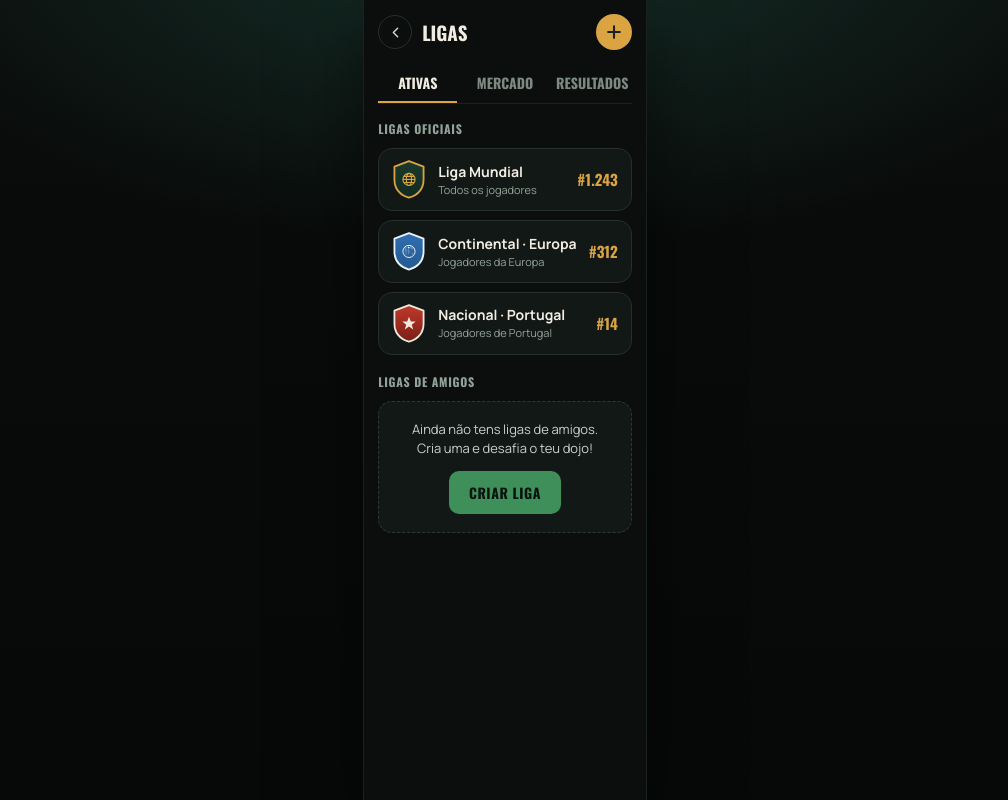
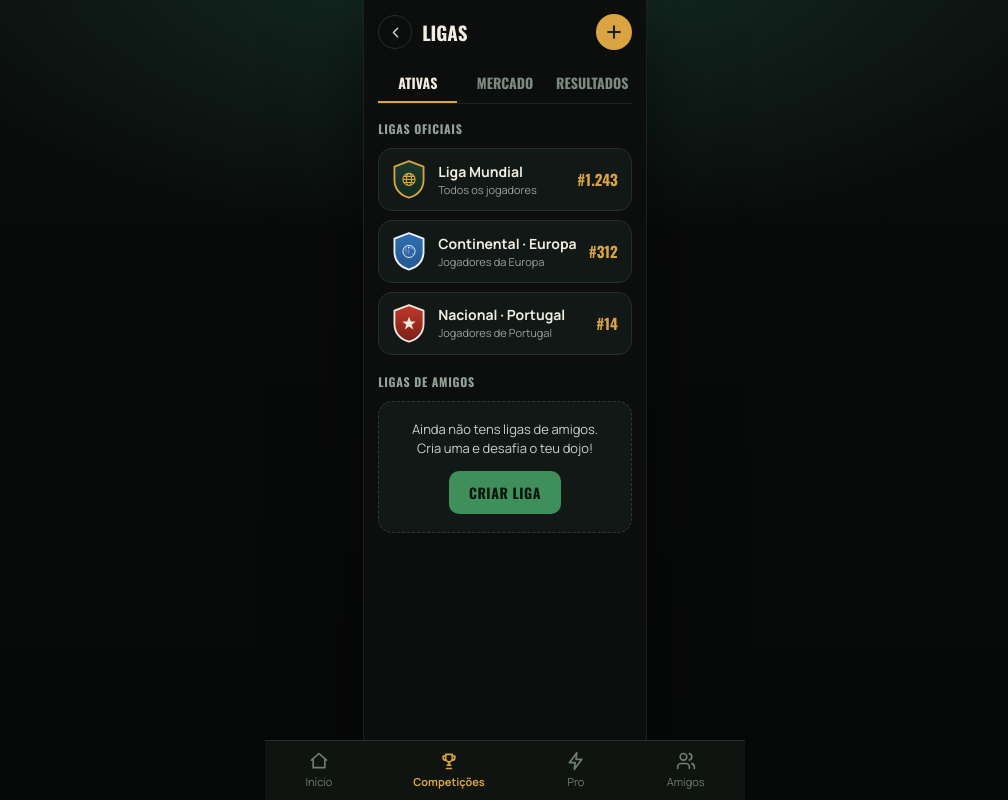
Before and after one commit to KainanPires/ippon-league, a Next.js app: page /ligas in a window 1280 px wide. Shown: the whole page, without its empty margins (135-1143 px from the left). Built offline with nearby package versions, Linux system fonts and the light colour scheme.

Commit message:
Adjust padding and add navigation bar to page

```diff
--- a/app/ligas/page.tsx
+++ b/app/ligas/page.tsx
@@ -34,7 +34,7 @@ export default function Ligas() {
 
   return (
     <main style={{ minHeight: "100vh", background: "#0c0e0d", color: "#f1ede2", fontFamily: FB }}>
-      <div style={{ maxWidth: 460, margin: "0 auto", padding: "14px 14px 40px" }}>
+      <div style={{ maxWidth: 460, margin: "0 auto", padding: "14px 14px 84px" }}>
         <header style={{ display: "flex", alignItems: "center", justifyContent: "space-between", marginBottom: 14 }}>
           <div style={{ display: "flex", alignItems: "center", gap: 10 }}>
             <a href="/inicio" aria-label="Voltar" style={{ width: 34, height: 34, borderRadius: "50%", border: "1px solid #243029", display: "flex", alignItems: "center", justifyContent: "center", color: "#cfd8d2", textDecoration: "none" }}>
@@ -97,8 +97,33 @@ export default function Ligas() {
           </div>
         )}
       </div>
+
+      <nav style={{ position: "fixed", left: 0, right: 0, bottom: 0, height: 60, background: "#0f1411", borderTop: "1px solid #243029", display: "flex", alignItems: "center", justifyContent: "space-around", zIndex: 50 }}>
+        <NavTab label="Início" href="/inicio" icon={<HomeIcon />} />
+        <NavTab label="Competições" href="/ligas" icon={<TrophyIcon />} active />
+        <NavTab label="Pro" icon={<BoltIcon />} />
+        <NavTab label="Amigos" icon={<FriendsIcon />} />
+      </nav>
     </main>
   );
+}
+
+function NavTab({ label, icon, href, active }: { label: string; icon: React.ReactNode; href?: string; active?: boolean }) {
+  const style: React.CSSProperties = { display: "flex", flexDirection: "column", alignItems: "center", gap: 3, color: active ? GOLD : "#6f7d76", textDecoration: "none" };
+  const inner = <>{icon}<span style={{ fontSize: 11, fontWeight: active ? 700 : 400 }}>{label}</span></>;
+  return href ? <a href={href} style={style}>{inner}</a> : <div style={style}>{inner}</div>;
+}
+function HomeIcon() {
+  return <svg width="20" height="20" viewBox="0 0 24 24" fill="none" stroke="currentColor" strokeWidth="2" strokeLinecap="round" strokeLinejoin="round" aria-hidden="true"><path d="M3 11l9-8 9 8" /><path d="M5 10v10h14V10" /></svg>;
+}
+function TrophyIcon() {
+  return <svg width="20" height="20" viewBox="0 0 24 24" fill="none" stroke="currentColor" strokeWidth="2" strokeLinecap="round" strokeLinejoin="round" aria-hidden="true"><path d="M8 4h8v5a4 4 0 0 1-8 0V4z" /><path d="M8 6H5v2a3 3 0 0 0 3 3M16 6h3v2a3 3 0 0 1-3 3M10 17h4M9 21h6M12 13v4" /></svg>;
+}
+function BoltIcon() {
+  return <svg width="20" height="20" viewBox="0 0 24 24" fill="none" stroke="currentColor" strokeWidth="2" strokeLinecap="round" strokeLinejoin="round" aria-hidden="true"><path d="M13 2L4 14h7l-1 8 9-12h-7l1-8z" /></svg>;
+}
+function FriendsIcon() {
+  return <svg width="20" height="20" viewBox="0 0 24 24" fill="none" stroke="currentColor" strokeWidth="2" strokeLinecap="round" strokeLinejoin="round" aria-hidden="true"><path d="M16 21v-2a4 4 0 0 0-4-4H6a4 4 0 0 0-4 4v2" /><circle cx="9" cy="7" r="4" /><path d="M22 21v-2a4 4 0 0 0-3-3.87M16 3.13a4 4 0 0 1 0 7.75" /></svg>;
 }
 
 function Section({ children, style }: { children: React.ReactNode; style?: React.CSSProperties }) {
```
